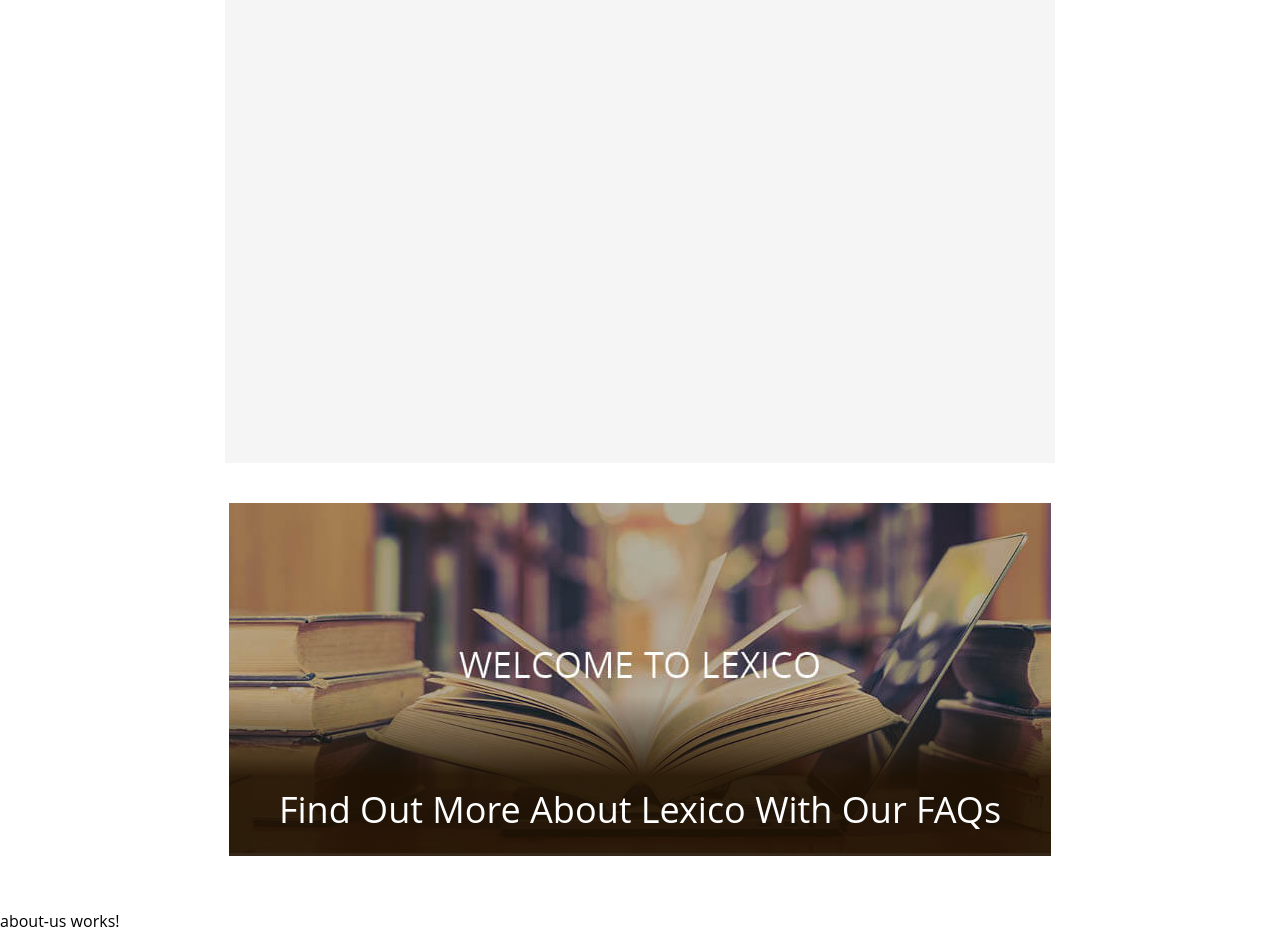
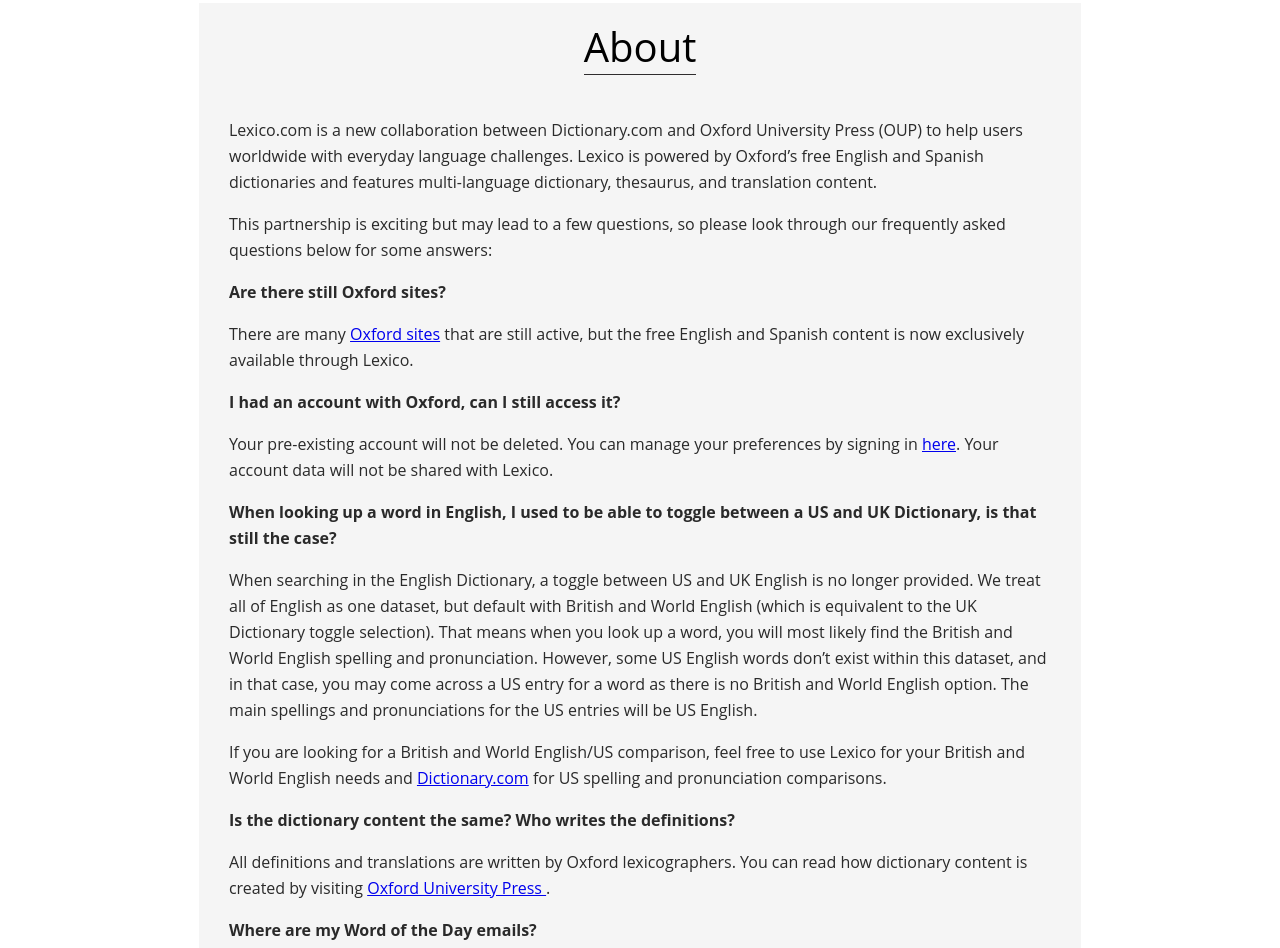
Before and after one commit to AlexKuskov/oxford-dictionaries-api, an Angular app: page / in a window 1280 px wide. Shown: the part 163-1111 px from the top of the page. Built offline with nearby package versions, Linux system fonts and the light colour scheme.

Commit message:
Style 'About us' page

```diff
--- a/src/app/components/content/about-us/about-us.component.html
+++ b/src/app/components/content/about-us/about-us.component.html
@@ -1,3 +1,89 @@
-<p>
-  about-us works!
-</p>
+<div class="about-us">
+  <h1 class="about-us__about-header">
+    <span class="about-us__header-text">About</span>
+  </h1>
+
+  <p class="about-us__content-text">
+    Lexico.com is a new collaboration between Dictionary.com and Oxford University Press
+    (OUP) to help users worldwide with everyday language challenges. Lexico is powered by Oxford’s free
+    English and Spanish dictionaries and features multi-language dictionary, thesaurus, and translation
+    content.
+  </p>
+
+  <p class="about-us__content-text">
+    This partnership is exciting but may lead to a few questions, so please look through our frequently
+    asked questions below for some answers:
+  </p>
+
+  <p class="about-us__content-text"><strong>Are there still Oxford sites?</strong></p>
+
+  <p class="about-us__content-text">
+    There are many
+    <a href="https://languages.oup.com/" rel="noopener noreferrer" target="_blank">Oxford sites</a>
+    that are still active, but the free English and Spanish content is now exclusively available through
+    Lexico.
+  </p>
+
+  <p class="about-us__content-text"><strong>I had an account with Oxford, can I still access it?</strong></p>
+
+  <p class="about-us__content-text">
+    Your pre-existing account will not be deleted. You can manage your preferences by signing in
+    <a href="https://sso.oxforddictionaries.com/users/sign_in" rel="noopener noreferrer" target="_blank">here</a>.
+    Your account data will not be shared with Lexico.
+  </p>
+
+  <p class="about-us__content-text">
+    <strong>
+      When looking up a word in English, I used to be able to toggle between a US and UK Dictionary, is that
+      still the case?
+    </strong>
+  </p>
+
+  <p class="about-us__content-text">
+    When searching in the English Dictionary, a toggle between US and UK English is no longer provided.
+    We treat all of English as one dataset, but default with British and World English (which is equivalent
+    to the UK Dictionary toggle selection). That means when you look up a word, you will most likely find
+    the British and World English spelling and pronunciation. However, some US English words don’t exist
+    within this dataset, and in that case, you may come across a US entry for a word as there is no British
+    and World English option. The main spellings and pronunciations for the US entries will be US English.
+  </p>
+
+  <p class="about-us__content-text">
+    If you are looking for a British and World English/US comparison, feel free to use Lexico
+    for your British and World English needs and
+    <a href="https://www.dictionary.com/" rel="noopener noreferrer" target="_blank">Dictionary.com</a>
+    for US spelling and pronunciation comparisons.
+  </p>
+
+  <p class="about-us__content-text"><strong>Is the dictionary content the same? Who writes the definitions?<br></strong></p>
+
+  <p class="about-us__content-text">
+    All definitions and translations are written by Oxford lexicographers. You can read how dictionary
+    content is created by visiting
+    <a href="https://languages.oup.com/our-story/creating-dictionaries" rel="noopener noreferrer" target="_blank">
+      Oxford University Press
+    </a>.
+  </p>
+
+  <p class="about-us__content-text"><strong>Where are my Word of the Day emails?<br></strong></p>
+
+  <p class="about-us__content-text">
+    The previous Word of the Day subscriber list was not transferred over to Lexico, unfortunately.
+    But, we will be providing a new email signup for our Word of the Day emails coming soon! Check back
+    for the signup form which will be featured on our homepage when ready.
+  </p>
+
+  <p class="about-us__content-text">---</p>
+
+  <p class="about-us__content-text">
+    For any other specific questions or issues, please &nbsp;see our
+    "<a href="https://www.lexico.com/en/contact-us" rel="noopener noreferrer" target="_blank">Contact Us</a>"
+    page. We are happy to assist and respond.
+  </p>
+
+  <p class="about-us__content-text">
+    You can also access Oxford University Press’s
+    “<a href="https://languages.oup.com/lexico-faqs" rel="noopener noreferrer" target="_blank">Lexico FAQs</a>”
+    page, as well.
+  </p>
+</div>
--- a/src/app/components/content/about-us/about-us.component.scss
+++ b/src/app/components/content/about-us/about-us.component.scss
@@ -0,0 +1,37 @@
+.about-us {
+    position: relative;
+    width: 822px;
+    margin: 20px auto;
+    padding: 0 30px;
+    padding-bottom: 65px;
+    background-color: rgb(245, 245, 245);
+
+    &::before {
+        content: "";
+        position: absolute;
+        bottom: 35px;
+        left: 32px;
+        right: 32px;
+        height: 0;
+        border-bottom: 1px solid #ccc;
+    }
+}
+
+.about-us__about-header {
+    display: inline-block;
+    width: 100%;
+    padding-bottom: 9px;
+    text-align: center;
+}
+
+.about-us__header-text {
+    border-bottom: 1px solid #2f2d2e;
+    font-weight: 400;
+    font-size: 40px;
+}
+
+.about-us__content-text {
+    font-size: 16px;
+    line-height: 26px;
+    color: rgb(42, 42, 42);
+}
--- a/src/app/components/content/content.component.html
+++ b/src/app/components/content/content.component.html
@@ -1,6 +1,6 @@
-<p class="content">
+<!-- <p class="content">
   content works!
-</p>
-<app-main></app-main>
+</p> -->
+<!-- <app-main></app-main> -->
 <app-about-us></app-about-us>
-<app-word-info></app-word-info>
+<!-- <app-word-info></app-word-info> -->
```
